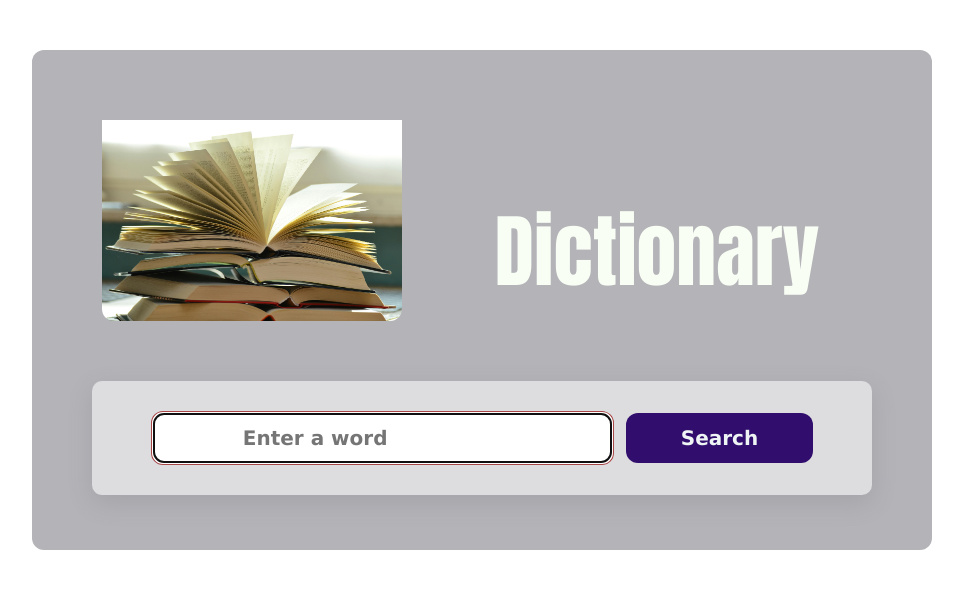
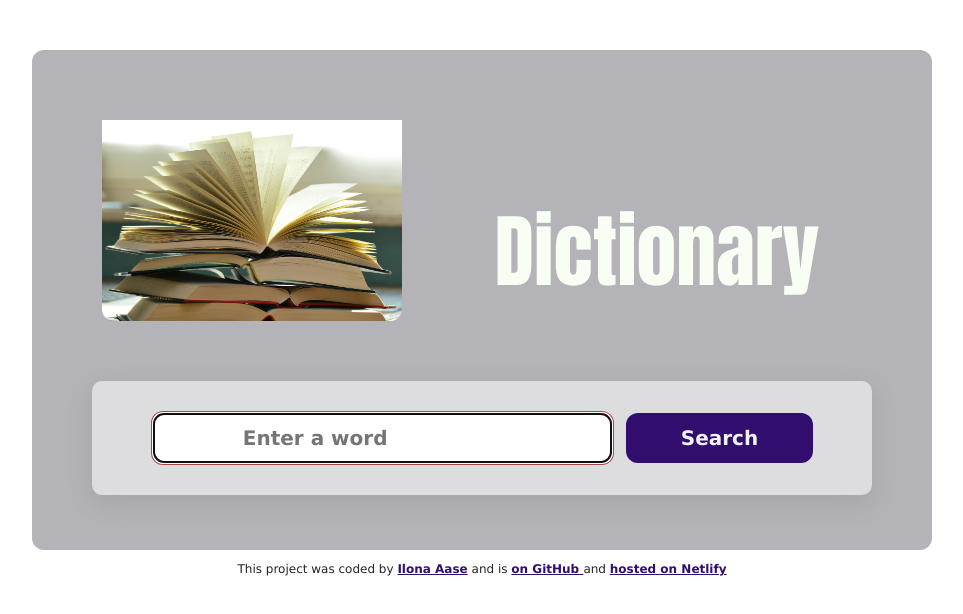
Before and after one commit to HildaAb/dictionary-app, a React (Create React App) app: page / in a window 1280 px wide. Shown: the top 614 px of the page, without its empty margins (158-1121 px from the left). Built offline with nearby package versions, Linux system fonts and the light colour scheme.

Commit message:
added footer

```diff
--- a/src/App.css
+++ b/src/App.css
@@ -26,3 +26,13 @@
   padding-top: 70px;
   border-radius: 12px;
 }
+footer {
+  font-size: 12px;
+  text-align: center;
+  margin-top: -40px;
+}
+
+a {
+  color: rgb(49, 14, 109);
+  font-weight: bold;
+}
--- a/src/App.js
+++ b/src/App.js
@@ -11,6 +11,29 @@ export default function App() {
         <p>Dictionary</p>
         <Dictionary />
       </div>
+      <footer>
+        This project was coded by{" "}
+        <a href="https://github.com/HildaAb" target="_blank" rel="noreferrer">
+          Ilona Aase
+        </a>{" "}
+        and is{" "}
+        <a
+          href="https://github.com/HildaAb/dictionary-app"
+          target="_blank"
+          rel="noreferrer"
+        >
+          on GitHub{" "}
+        </a>{" "}
+        and{" "}
+        <a
+          href=" https://dictionary-for-me.netlify.app/"
+          target="_blank"
+          rel="noreferrer"
+        >
+          {" "}
+          hosted on Netlify{" "}
+        </a>
+      </footer>
     </div>
   );
 }
```
